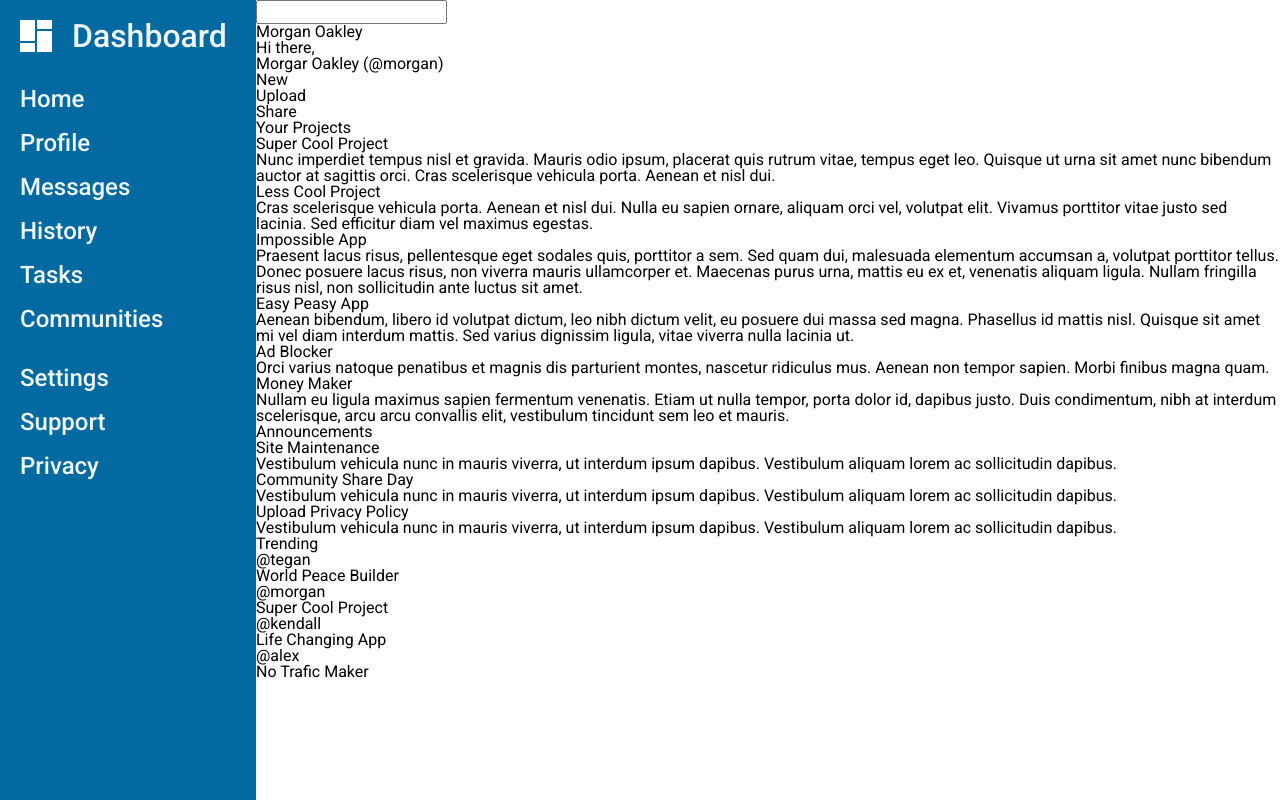
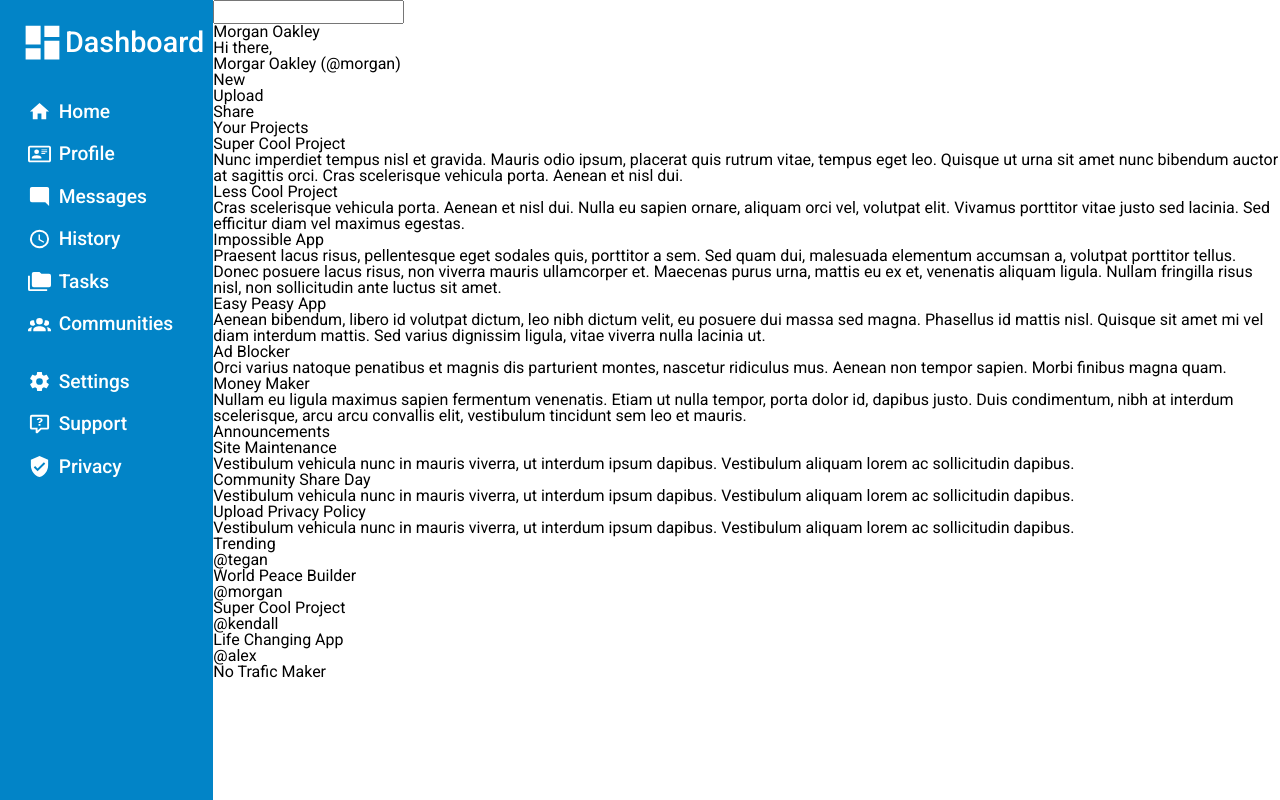
Before and after one commit to Campolino/dashbord-layout, a website: page index.html in a window 1280 px wide. Drawn offline with nearby package versions, Linux system fonts and the light colour scheme.

Commit message:
NAVBAR polished style

```diff
--- a/css/style.css
+++ b/css/style.css
@@ -3,17 +3,17 @@
 
 body {
   display: grid;
-  grid-template-columns: 1fr 4fr;
+  grid-template-columns: 1fr 5fr;
   height: 100vh;
   font-family: 'Roboto', sans-serif;
 }
 
-/*  NAVBAR CONFIGURATION  */
+/*  NAVBAR LAYOUT  */
 
 nav {
-  background-color: #0369a1;
-  color: aliceblue;
-  font-size: 1.5rem;
+  background-color: #0284c7;
+  color: #fff;
+  font-size: 1.2rem;
   font-weight: 500;
 
   display: flex;
@@ -21,39 +21,36 @@ nav {
   gap: 35px;
 }
 
-nav > header, nav > section {
+nav > header {
+  font-size: 1.8rem;
+}
+
+nav > header,
+nav > section {
   margin-left: 20px;
 }
 
-nav > section > div + div, nav > header {
+nav > section > div + div,
+nav > header {
   margin-top: 20px;
 }
 
-/*  LOGO and HEADER TITLE  */
-nav > header {
-  display: flex;
+nav > header,
+nav > section > div  {
+  display: grid;
+  grid-template-columns: 1fr 4fr;
   align-items: center;
-  gap: 20px;
-  font-size: 2rem;
 }
 
-.header-logo {
-  display: grid;
-  height: 2rem;
-  width: 2rem;
-  grid-template-columns: repeat(2, 1fr);
-  grid-template-rows: repeat(3, 1fr);
-  gap: 2px;
+nav > header > img,
+nav > section > div > img {
+  justify-self: center;
 }
 
-.header-logo > div {
-  background-color: white;
+nav > header > img {
+  height: 45px;
 }
 
-.header-logo > :first-child {
-  grid-area: 1 / 1 / 3 / 1;
+nav > section > div > img {
+  height: 22.5px;
 }
-
-.header-logo > :last-child {
-  grid-area: 2 / 2 / 4 / 2;
-}
--- a/index.html
+++ b/index.html
@@ -13,26 +13,48 @@
 <body>
   <nav>
     <header>
-      <figure class="header-logo">
-        <div></div>
-        <div></div>
-        <div></div>
-        <div></div>
-      </figure>
+      <img src="./img/view-dashboard.svg" alt="dashboard">
       <div class="header-title">Dashboard</div>
     </header>
     <section>
+      <div>
+        <img src="./img/home.svg" alt="home image">
         <div>Home</div>
+      </div>
+      <div>
+        <img src="./img/card-account-details-outline.svg" alt="card account image">
         <div>Profile</div>
+      </div>
+      <div>
+        <img src="./img/message-reply.svg" alt="message image">
         <div>Messages</div>
+      </div>
+      <div>
+        <img src="./img/clock-outline.svg" alt="clock image">
         <div>History</div>
+      </div>
+      <div>
+        <img src="./img/folder-multiple.svg" alt="folders image">
         <div>Tasks</div>
+      </div>
+      <div>
+        <img src="./img/account-group.svg" alt="group image">
         <div>Communities</div>
+      </div>
     </section>
     <section>
+      <div>
+        <img src="./img/cog.svg" alt="setting image">
         <div>Settings</div>
+      </div>
+      <div>
+        <img src="./img/comment-question-outline.svg" alt="help image">
         <div>Support</div>
+      </div>
+      <div>
+        <img src="./img/shield-check.svg" alt="privacy image">
         <div>Privacy</div>
+      </div>
     </section>
   </nav>
   <main>
```
Also changed, not shown: img/account-group.svg (added), img/card-account-details-outline.svg (added), img/clock-outline.svg (added), img/cog.svg (added), img/comment-question-outline.svg (added), img/folder-multiple.svg (added), img/home.svg (added), img/message-reply.svg (added), img/shield-check.svg (added), img/view-dashboard.svg (added). Lines whose indentation alone changed are shown as unchanged.
